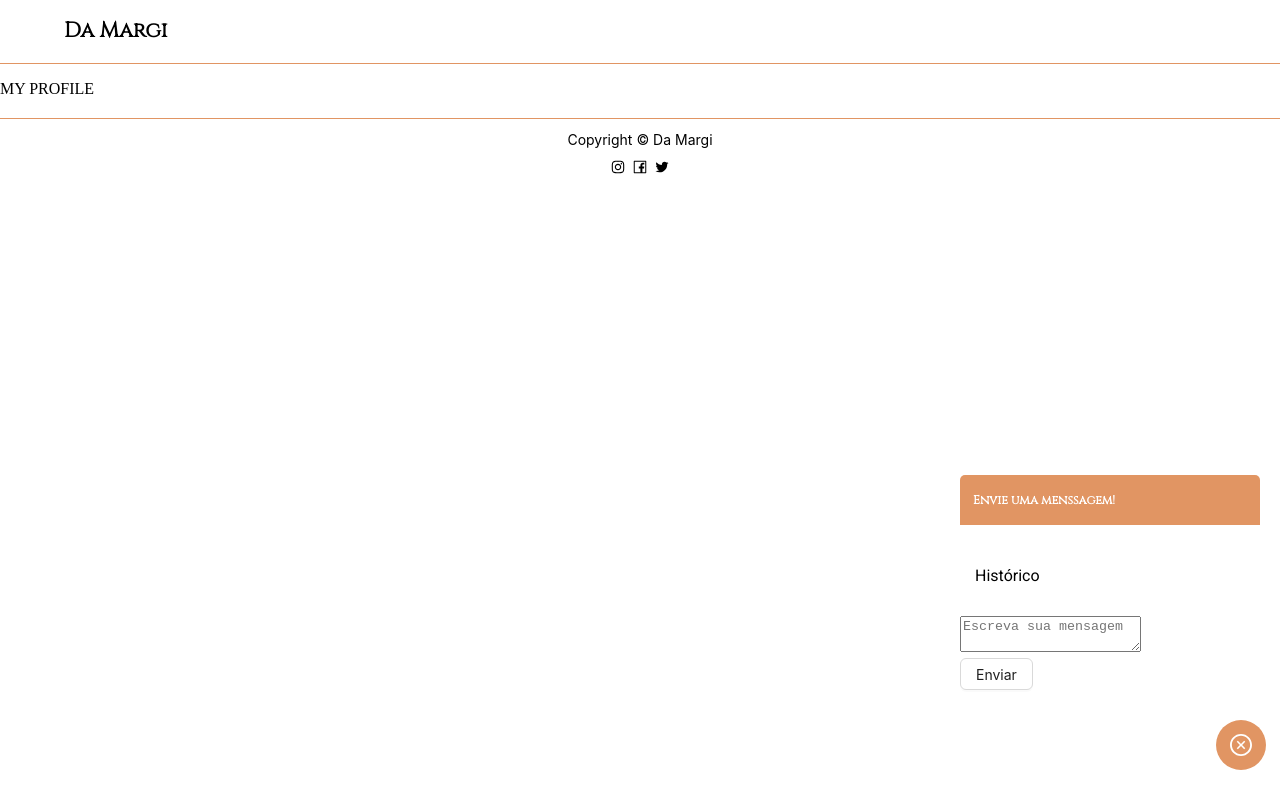
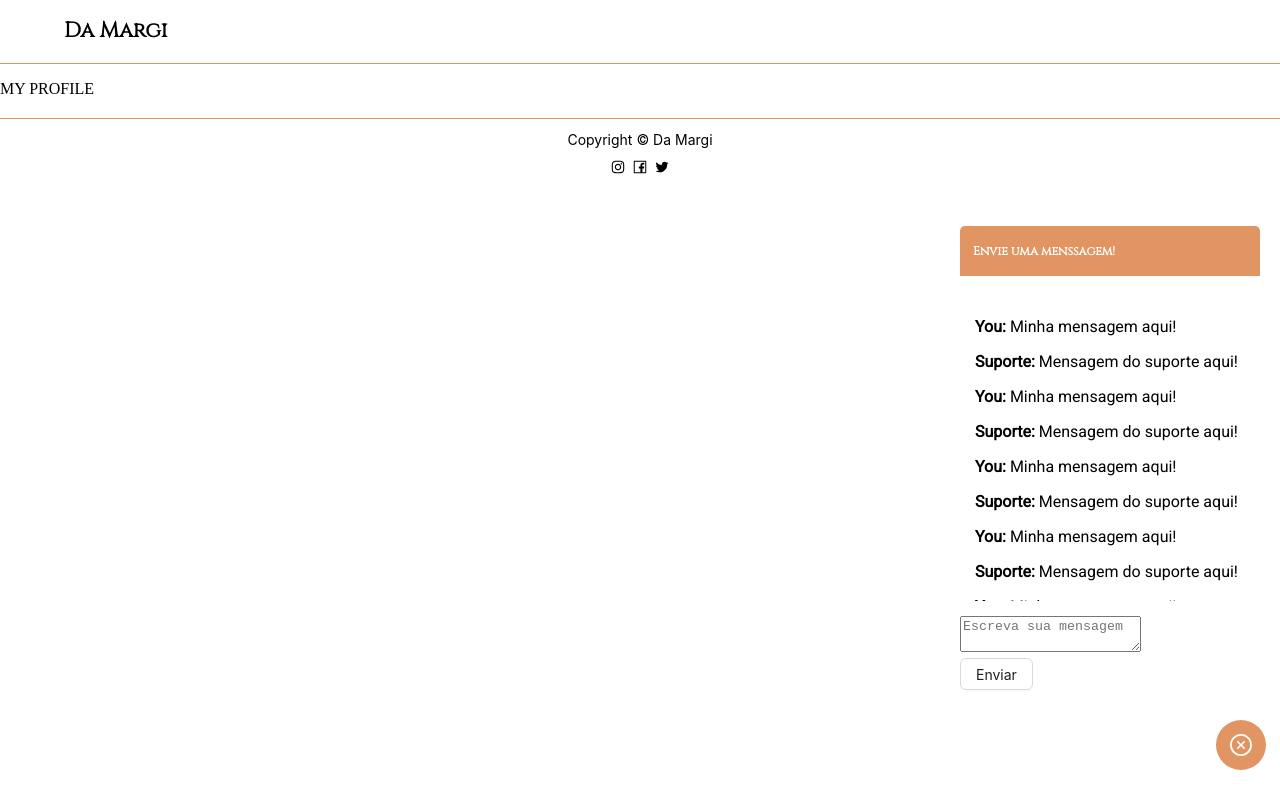
Before and after one commit to guibeutler/MERN-Stack-Project-E-commerce, a React (Create React App) app in the folder frontend/: page /user in a window 1280 px wide. Both pictures are taken after a click on the label 1241 px from the left and 745 px from the top of the page. Built offline with nearby package versions, Linux system fonts and the light colour scheme; a web font is replaced by a local one.

Commit message:
adjustment chat-message

```diff
--- a/frontend/src/components/UserChat/index.tsx
+++ b/frontend/src/components/UserChat/index.tsx
@@ -29,8 +29,19 @@ function UserChat() {
 					<h6>Envie uma menssagem!</h6>
 				</div>
 				<div className="chat-form">
-					<div className="cht-msg">
-						<p>Histórico</p>
+					<div className="chat-msg">
+						{Array.from({ length: 10 }).map((_, id) => {
+							return (
+								<div>
+									<p>
+										<b>You:</b> Minha mensagem aqui!
+									</p>
+									<p>
+										<b>Suporte:</b> Mensagem do suporte aqui!
+									</p>
+								</div>
+							)
+						})}
 					</div>
 				</div>
 				<textarea
--- a/frontend/src/components/UserChat/style.css
+++ b/frontend/src/components/UserChat/style.css
@@ -70,3 +70,8 @@
 Button {
 	margin-bottom: 10px;
 }
+
+.chat-msg {
+	max-height: 300px;
+	overflow: auto;
+}
```
